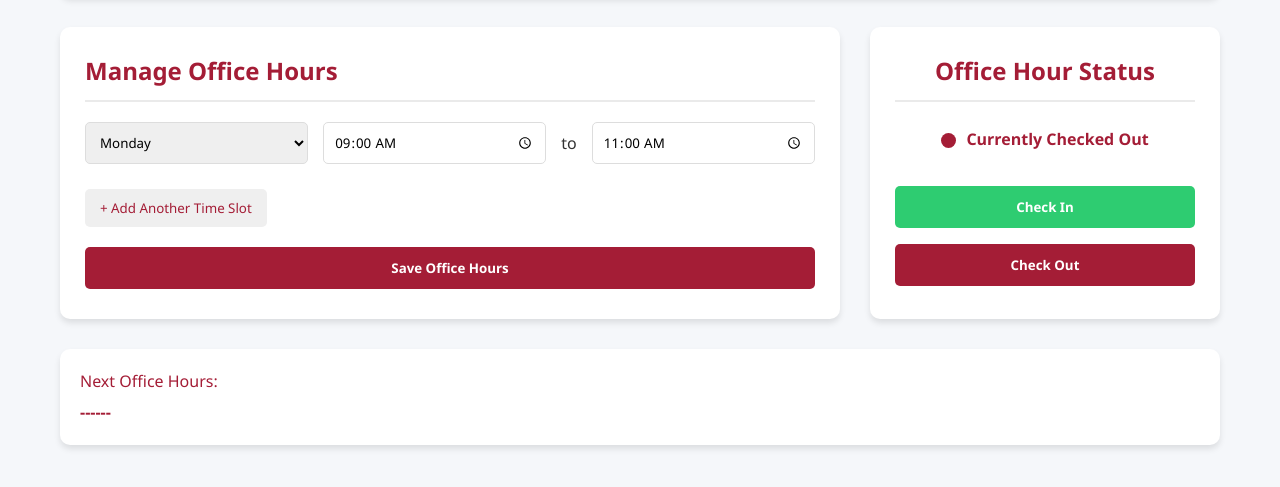
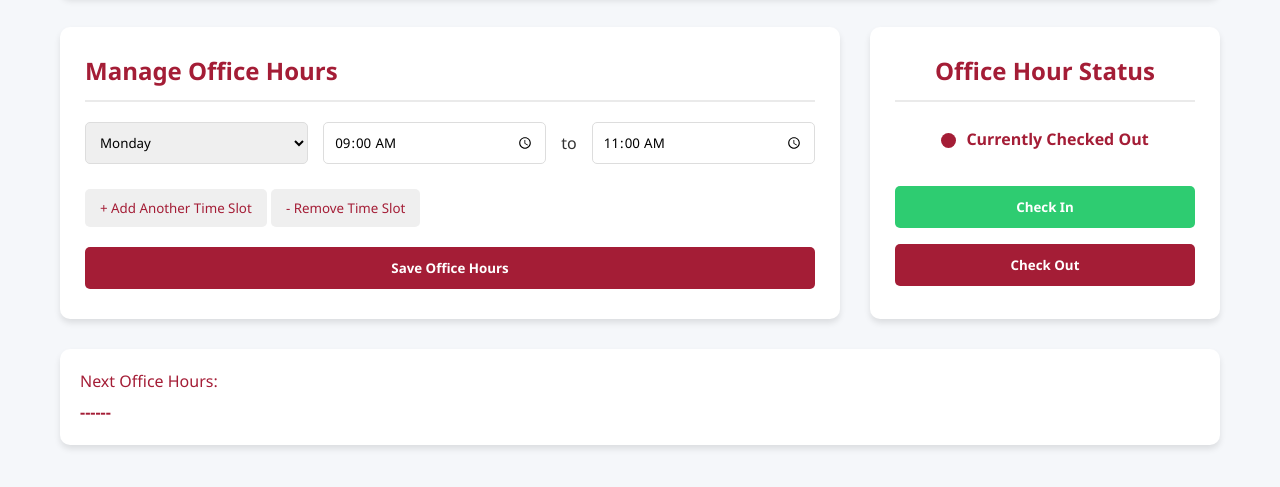
Before and after one commit to ceceego/professional-stalkers-, a website: page 1. View/FacultyView/faculty_index.html in a window 1280 px wide. Shown: the part 93-580 px from the top of the page. Drawn offline with Linux system fonts and the light colour scheme.

Commit message:
Initial commit

```diff
--- a/1. View/FacultyView/faculty_index.html
+++ b/1. View/FacultyView/faculty_index.html
@@ -51,6 +51,7 @@
           <div id="office-hours-container"></div>
 
           <button class="add-time-btn" id="add-time-btn">+ Add Another Time Slot</button>
+          <button class="remove-time-btn" id="remove-time-btn">- Remove Time Slot</button>
           <button class="save-hours-btn">Save Office Hours</button>
         </div>
     </div>
--- a/1. View/FacultyView/faculty_style.css
+++ b/1. View/FacultyView/faculty_style.css
@@ -121,6 +121,16 @@ body {
     transition: background-color 0.3s;
 }
 
+.remove-time-btn {
+    color: var(--primary);
+    border: none;
+    padding: 10px 15px;
+    border-radius: 5px;
+    cursor: pointer;
+    margin-top: 10px;
+    transition: background-color 0.3s;
+}
+
 .add-time-btn:hover {
     color: var(--primary-dark);
 }
```
Also changed, not shown: 1 other file.
